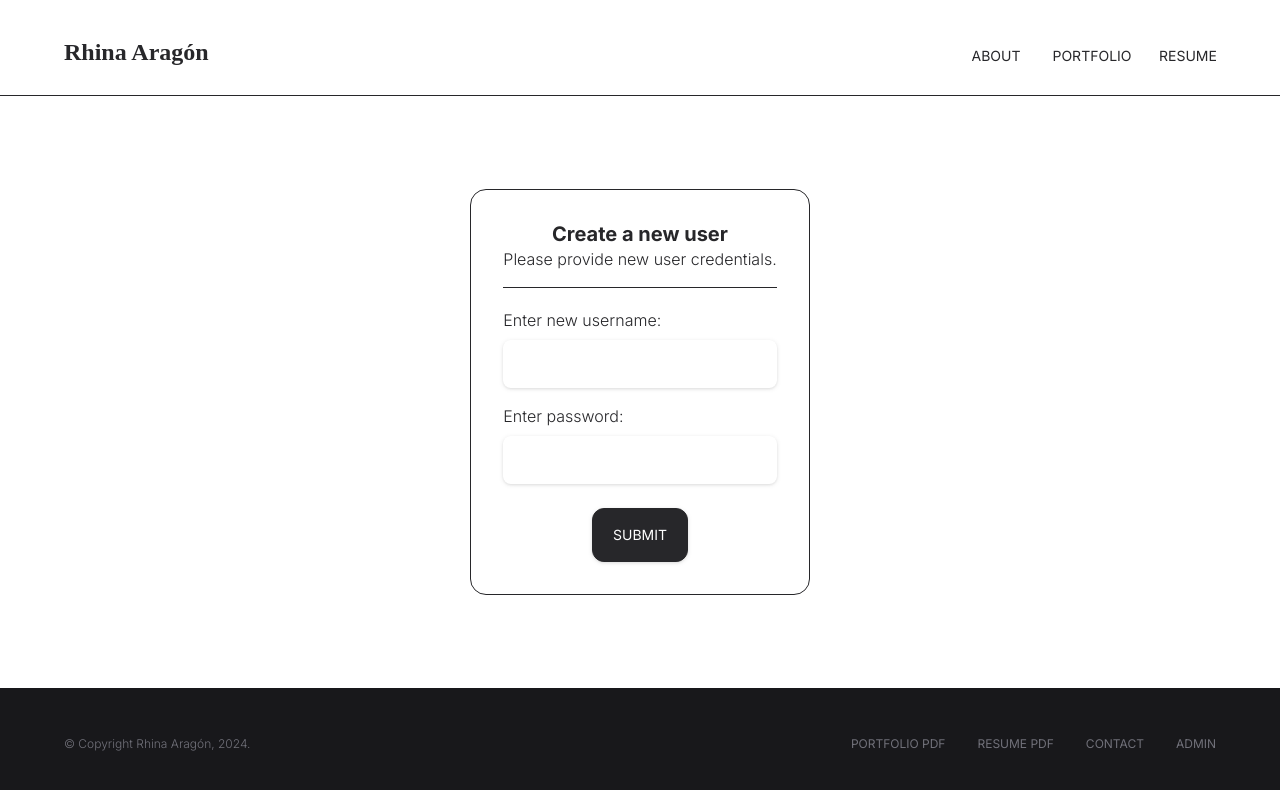
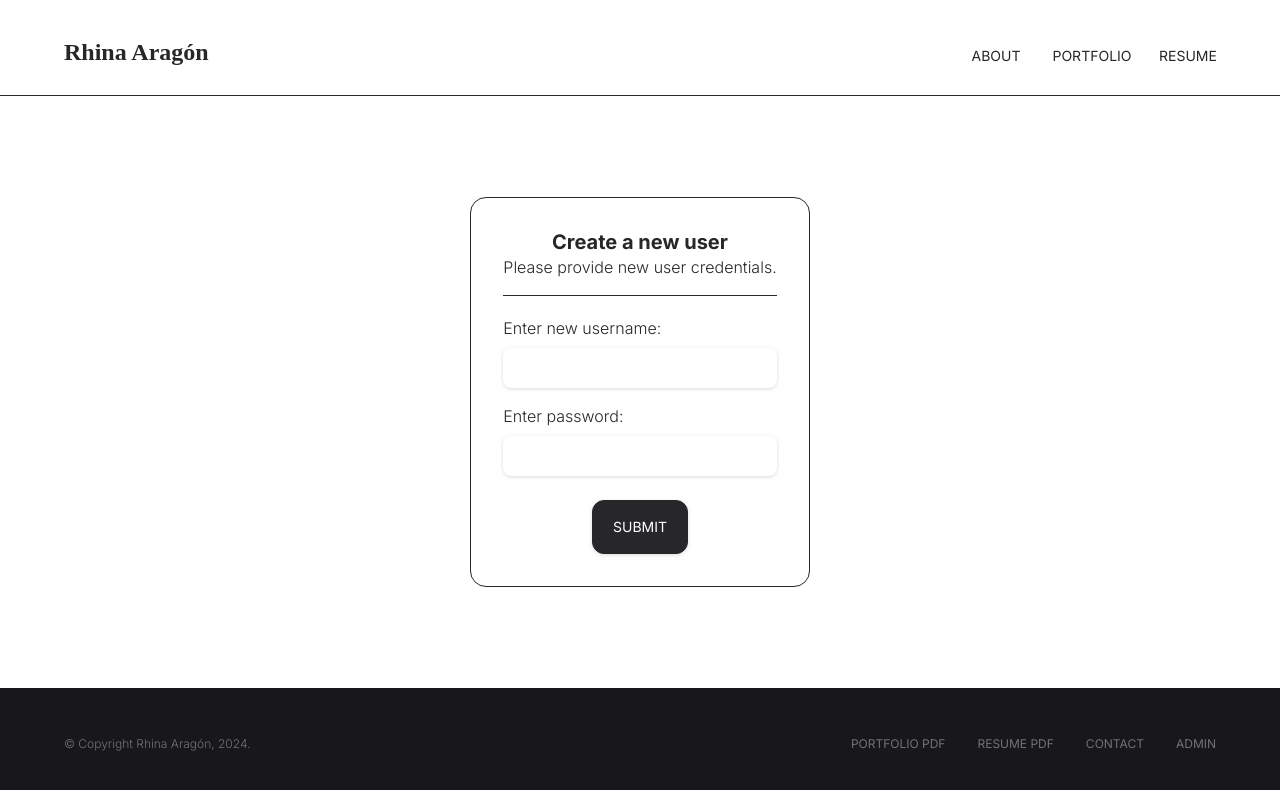
Before and after one commit to liz-garcia/architect-portfolio, a React (Vite) app in the folder client/: page /admin/create-user in a window 1280 px wide. Shown: the top 790 px of the page. Built offline with nearby package versions, Linux system fonts and the light colour scheme; a web font is replaced by a local one.

Commit message:
Updated Input paddings.

```diff
--- a/client/src/components/Input.jsx
+++ b/client/src/components/Input.jsx
@@ -2,7 +2,7 @@ import PropTypes from "prop-types";
 
 // Tailwind CSS classes
 const inputStyle =
-  "drop-shadow rounded-lg p-3 3xl:text-xl focus:outline-lime-300";
+  "drop-shadow rounded-lg p-2 3xl:text-xl focus:outline-lime-300";
 
 const Input = ({ name, value, onChange, ...rest }) => {
   return (
```
